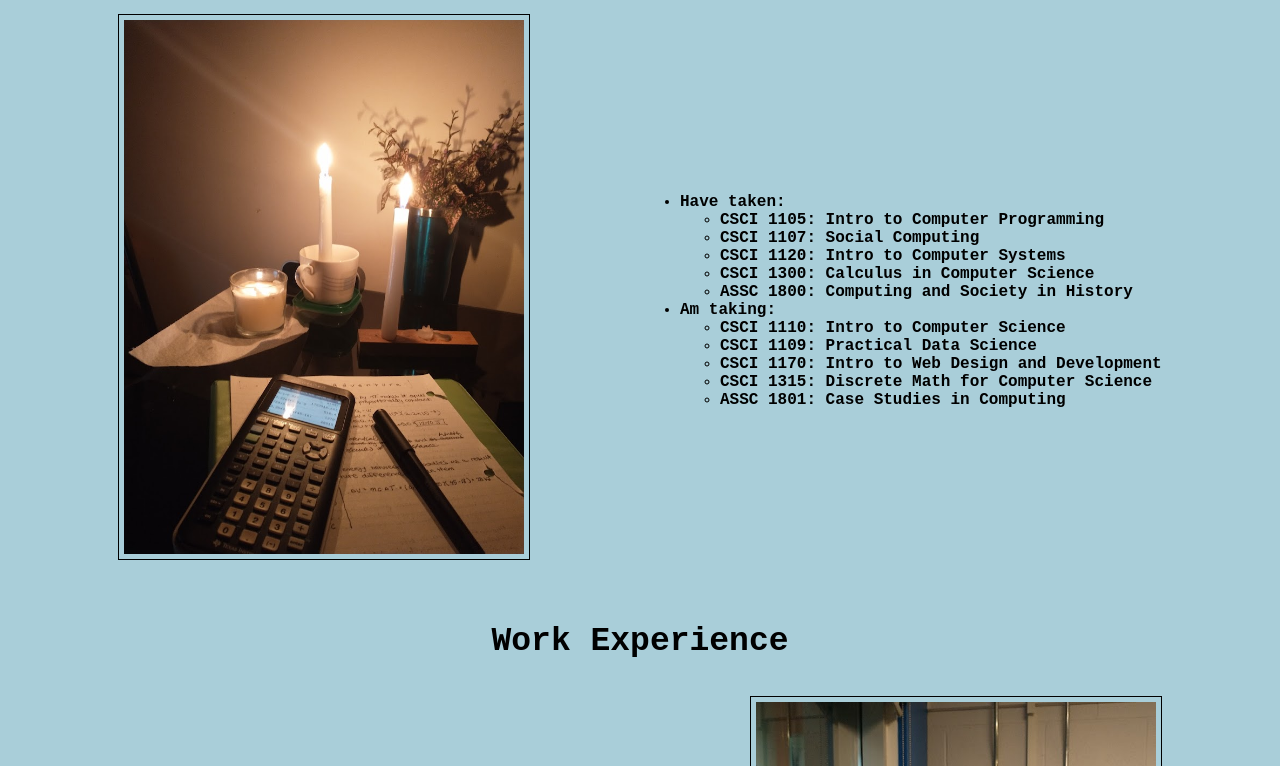
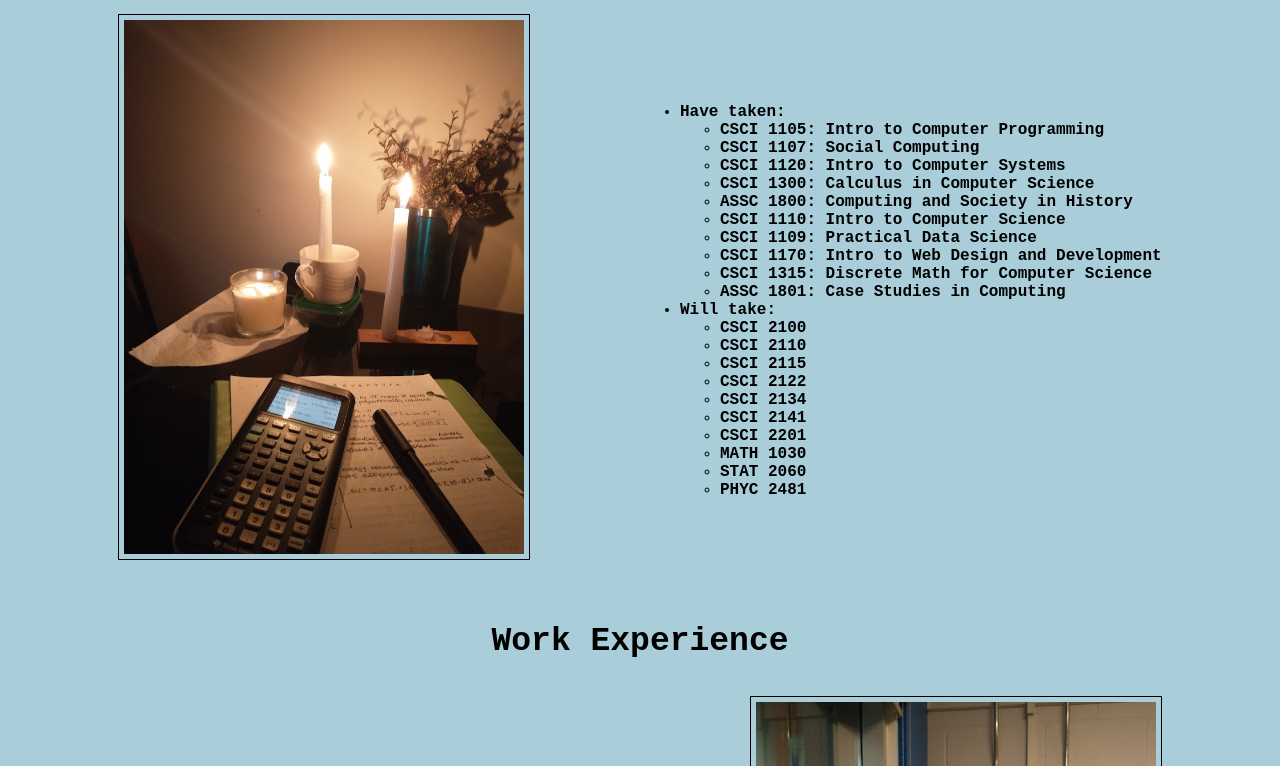
Before and after one commit to samiahhossain/Website_CSCI1170, a plain HTML site: page experience.html in a window 1280 px wide. Shown: the part 334-1100 px from the top of the page. Drawn offline with Linux system fonts and the light colour scheme.

Commit message:
Updated classes

```diff
--- a/experience.html
+++ b/experience.html
@@ -31,16 +31,26 @@
                                 <li>CSCI 1120: Intro to Computer Systems</li>
                                 <li>CSCI 1300: Calculus in Computer Science</li>
                                 <li>ASSC 1800: Computing and Society in History</li>
-                            </ul>
-                        </li>
-                        <li>
-                            Am taking:
-                            <ul>
                                 <li>CSCI 1110: Intro to Computer Science</li>
                                 <li>CSCI 1109: Practical Data Science</li>
                                 <li>CSCI 1170: Intro to Web Design and Development</li>
                                 <li>CSCI 1315: Discrete Math for Computer Science</li>
                                 <li>ASSC 1801: Case Studies in Computing</li>
+                            </ul>
+                        </li>
+                        <li>
+                            Will take:
+                            <ul>
+                                <li>CSCI 2100</li>
+                                <li>CSCI 2110</li>
+                                <li>CSCI 2115</li>
+                                <li>CSCI 2122</li>
+                                <li>CSCI 2134</li>
+                                <li>CSCI 2141</li>
+                                <li>CSCI 2201</li>
+                                <li>MATH 1030</li>
+                                <li>STAT 2060</li>
+                                <li>PHYC 2481</li>
                             </ul>
                         </li>
                     </ul>
```
